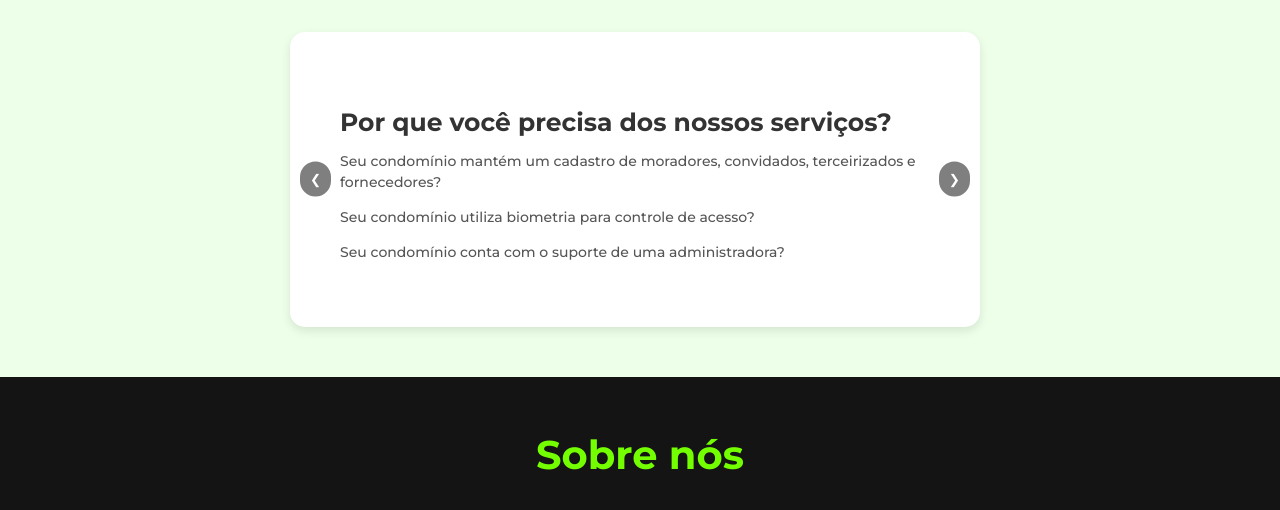
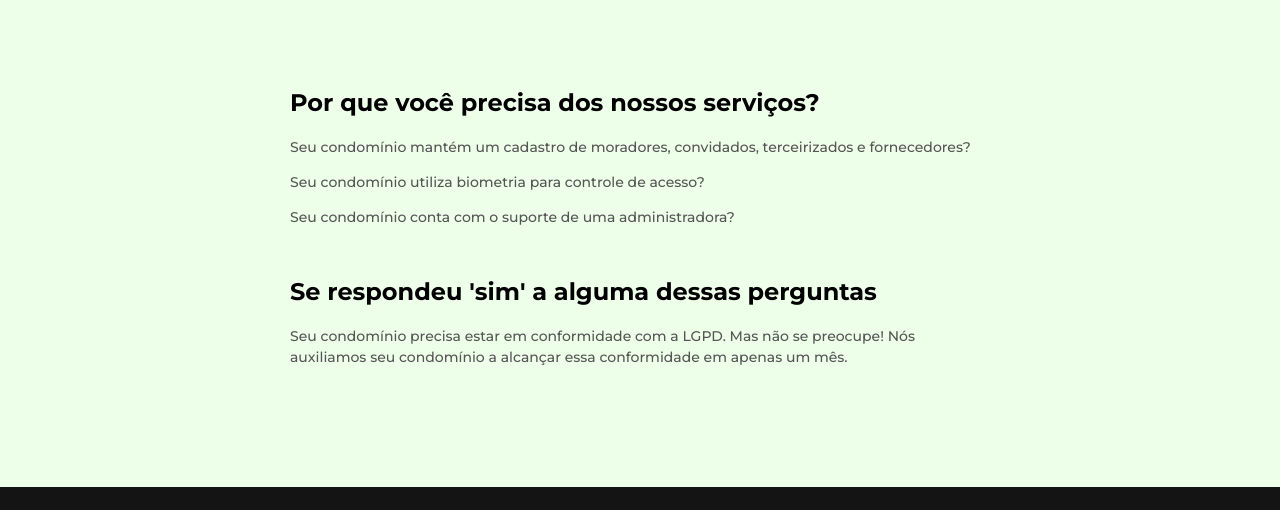
Before and after one commit to Alessandrovlr/IpKnowledge, a website: page index.html in a window 1280 px wide. Shown: the part 290-800 px from the top of the page. Drawn offline with nearby package versions, Linux system fonts and the light colour scheme; no server answers.

Commit message:
mudanças de estilo pagina home

```diff
--- a/css/style.css
+++ b/css/style.css
@@ -12,51 +12,6 @@ body {
 
 
 /* home */
-
-.conteudo-sim{
-    display: flex;
-}
-
-.carrossel {
-    margin-bottom: 50px;
-    margin-top: 20px;
-    position: relative;
-    max-width: 690px;
-    background-color: #fff;
-    border-radius: 15px;
-    box-shadow: 0 4px 10px rgba(0, 0, 0, 0.1);
-    text-align: center;
-    transition: transform 0.3s ease, box-shadow 0.3s ease;
-}
-.carrossel:hover {
-    transform: translateY(-5px);
-    box-shadow: 0 6px 15px rgba(0, 0, 0, 0.15);
-}
-.slides {
-    display: flex;
-    transition: transform 0.5s ease-in-out;
-    text-align: start;
-}
-.slide {
-    display: none;
-    padding: 50px;
-}
-.slide.active {
-    display: block;
-}
-.prev, .next {
-    position: absolute;
-    top: 50%;
-    transform: translateY(-50%);
-    background-color: rgba(0, 0, 0, 0.5);
-    color: white;
-    border: none;
-    padding: 10px;
-    cursor: pointer;
-    border-radius: 100px;
-}
-.prev { left: 10px; }
-.next { right: 10px; }
 
 #imgRespSim {
     width: 190px;
@@ -121,6 +76,8 @@ nav h1:hover{
     display: flex;
     flex-direction: column;
     gap: 15px;
+    text-align: start;
+    margin-bottom: 15%;
 }
 
 .home {
@@ -138,7 +95,7 @@ nav h1:hover{
 #title-home{
     font-size: 40px;
     text-align: center;
-    margin-bottom: 0px;
+    margin-bottom: 8%;
     font-family: 'Montserrat', sans-serif;
 }
 
@@ -249,7 +206,8 @@ ul.listaPerguntas{
 
 .imagem-container{
     display: flex;
-    justify-content: center;
+    justify-content: start;
+    margin-bottom: 30px;
 }
 
 
--- a/index.html
+++ b/index.html
@@ -37,31 +37,23 @@
         <div class="container">
             <div class="textosHome">
                 <h2 id="title-home">Proteja seus <span id="textoVerde">Dados com a IpKnowledge</span> de acordo com a LGPD</h2>
-                <div class="carrossel">
-                    <button class="prev" onclick="mudarSlide(-1)">&#10094;</button>
-                    <div class="slides">
-                        <!-- <div class="slide active">
+                    <div class="perguntas">
+                        <h2>Por que você precisa dos nossos serviços?</h2>
+                        <p>Seu condomínio mantém um cadastro de moradores, convidados, terceirizados e fornecedores?</p>
+                        <p>Seu condomínio utiliza biometria para controle de acesso?</p>
+                        <p>Seu condomínio conta com o suporte de uma administradora?</p>
+                    </div>
+
+                    <div class="conteudo-sim">
+                        <div class="text-hom">
+                            <h2>Se respondeu 'sim' a alguma dessas perguntas</h2>
+                            <p>Seu condomínio precisa estar em conformidade com a LGPD. Mas não se preocupe! Nós auxiliamos seu condomínio a alcançar essa conformidade em  apenas um mês.</p>
+                        </div>
+                        <!-- <div class="imagem-container">
+                            <img id="imgRespSim" src="./imgs/predio.jpeg" alt="imagem" style="max-width: 290px; margin-top: 20px;">
                         </div> -->
-                        <div class="slide active">
-                            <h3>Por que você precisa dos nossos serviços?</h3>
-                            <p>Seu condomínio mantém um cadastro de moradores, convidados, terceirizados e fornecedores?</p>
-                            <p>Seu condomínio utiliza biometria para controle de acesso?</p>
-                            <p>Seu condomínio conta com o suporte de uma administradora?</p>
-                        </div>
-                        <div class="slide">
-                            <h2>Se respondeu 'sim' a alguma dessas perguntas</h2>
-                            <div class="conteudo-sim">
-                                <p>Seu condomínio precisa estar em conformidade com a LGPD. Mas não se preocupe! Nós auxiliamos seu condomínio a alcançar essa conformidade em apenas um mês.</p>
-                                <div class="imagem-container">
-                                    <img id="imgRespSim" src="./imgs/predio.jpeg" alt="imagem" style="max-width: 290px; margin-top: 20px;">
-                                </div>
-                            </div>
-                        </div>
                     </div>
-                    <button class="next" onclick="mudarSlide(1)">&#10095;</button>
                 </div>
-
-            </div>
         </div>
     </section>
 
```
